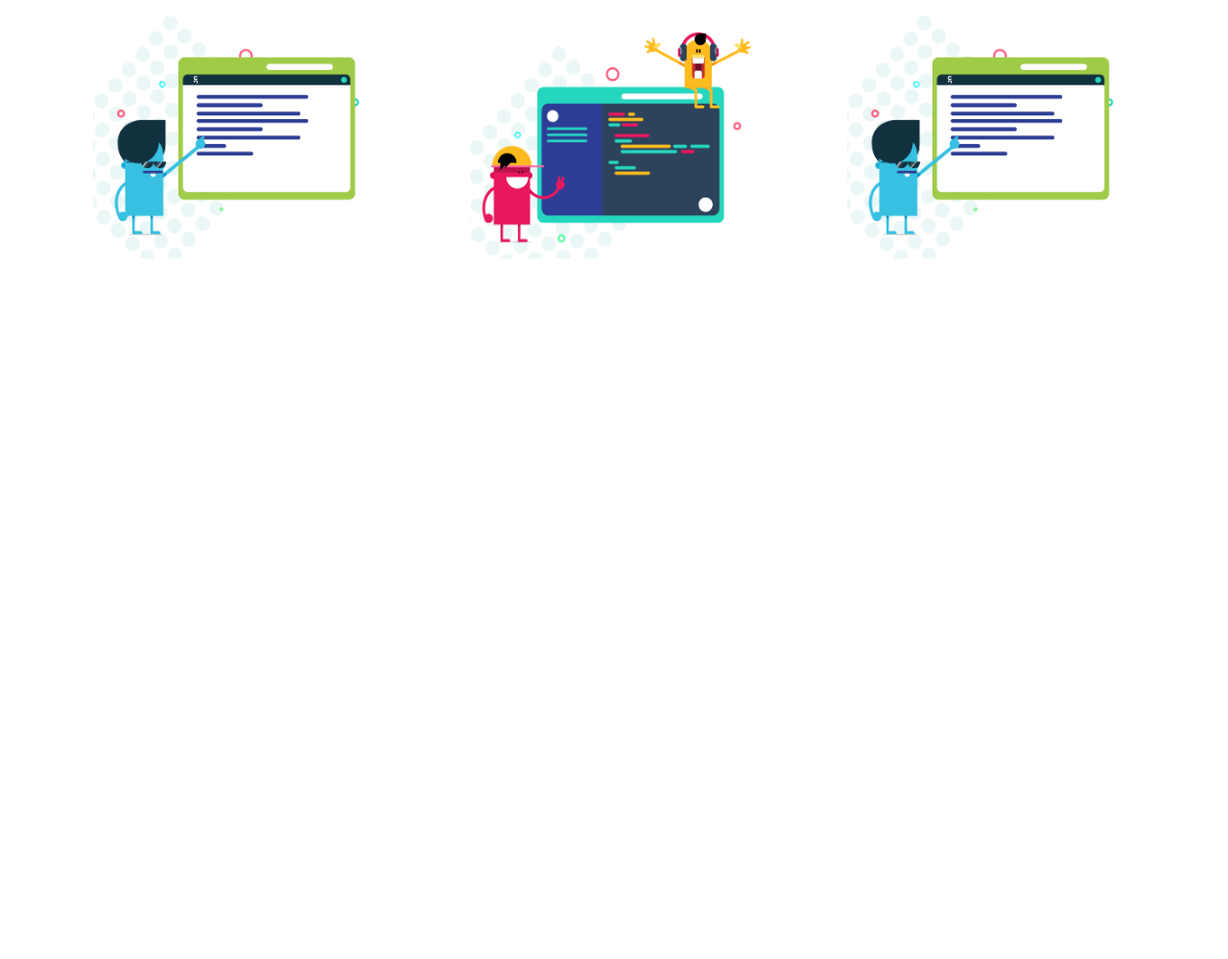
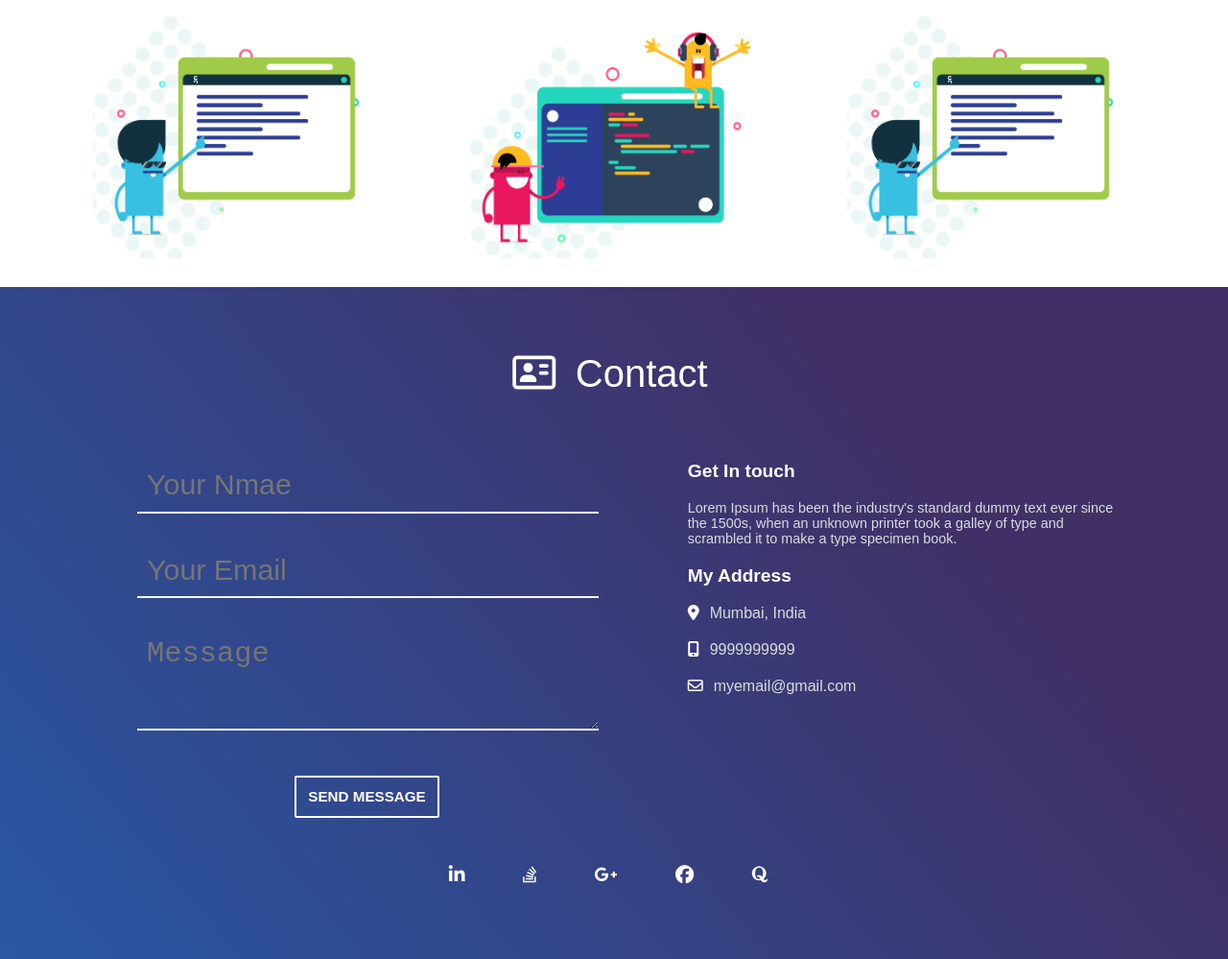
Before and after one commit to A-Dawda12/RESUME_PROJECT, a plain HTML site: page index.html in a window 1280 px wide. Shown: the part 1705-2704 px from the top of the page at 96% size. Before the commit the page ends 2004 px from the top, so only its background shows below. Drawn offline with Linux system fonts and the light colour scheme.

Commit message:
added contact session

```diff
--- a/index.html
+++ b/index.html
@@ -220,7 +220,77 @@
         </section>
 
         <section id="contact">
+            <h1 class="section-heading mb50px">
+                <span>
+                    <i class="far fa-address-card"></i>
+                </span>
+                <span> Contact </span>
+            </h1>
+            <div id="contact-container">
+                <div id="contact-form-container">
+                    <form id="contact-form">
+                        <input id="input-name" name="name" type="text" placeholder="Your Nmae">
+                        <input id="input-email" name="input-email" type="text" placeholder="Your Email">
+                        <textarea id="input-message" name="input-message" rows="2" cols=40 placeholder="Message"></textarea>
+                        <button class="sub-btn" type="submit">SEND MESSAGE</button>
+                    </form>
+                </div>
+                <div id="my-details-container">
 
+                    <h3> Get In touch </h3>
+                    <p> Lorem Ipsum has been the industry's standard dummy text ever since the 1500s, when an unknown printer took a galley of type and scrambled it to make a type specimen book. </p>
+
+                    <h3> My Address</h3>
+                    <div class="my-details-info-container">
+                        <i class="fas fa-map-marker-alt"></i>
+                        <span>Mumbai, India</span>
+                    </div>
+                    <div class="my-details-info-container">
+                        <i class="fas fa-mobile-alt"></i>
+                        <span>9999999999</span>
+                    </div>
+                    <div class="my-details-info-container">
+                        <i class="far fa-envelope"></i>
+                        <span>myemail@gmail.com</span>
+                    </div>
+                </div>
+            </div>
+
+            <div class="text-center social-icons">
+
+                <ul class="horizontal-list">
+                    <li>
+                        <a href="">
+                            <i class="fab fa-linkedin-in"></i>
+                        </a>
+                    </li>
+
+                    <li>
+                        <a href="">
+                            <i class="fab fa-stack-overflow"></i>
+                        </a>
+                    </li>
+
+                    <li>
+                        <a href="">
+                            <i class="fab fa-google-plus-g"></i>
+                        </a>
+                    </li>
+
+                    <li>
+                        <a href="">
+                            <i class="fab fa-facebook"></i>
+                        </a>
+                    </li>
+
+                    <li>
+                        <a href="">
+                            <i class="fab fa-quora"></i>
+                        </a>
+                    </li>
+                </ul>
+
+            </div>
         </section>
 
     </main>
--- a/style.css
+++ b/style.css
@@ -232,6 +232,108 @@ section:nth-child(2n + 1) {
     color: white;
 }
 
+/* Contact */
+
+#contact {
+    background-color: #0abcf9;
+    background-image: linear-gradient(50deg, #2857a4, #403066 74%);
+    color: white;
+    padding-bottom: 40px;
+}
+
+#contact h1,
+#contact h1 span {
+    color: white;
+}
+
+#contact-form {
+    margin-left: 20%;
+}
+
+#contact-container {
+    display: flex;
+}
+
+#contact-form-container {
+    width: 50%;
+}
+
+#my-details-container {
+    width: 35%;
+    margin-left: 6%;
+}
+
+#my-details-container h3 {
+    color: white;
+    font-weight: 550;
+    font-size: 1.2rem;
+}
+
+#my-details-container p {
+    color: #d9dcdd;
+    font-size: 0.9rem;
+}
+
+.my-details-info-container {
+    margin-bottom: 20px;
+    color: #d9dcdd;
+    font-size: 1rem;
+}
+
+.my-details-info-container span {
+    margin-left: 0.4rem;
+}
+
+.my-details-info-container i {
+    color: white;
+}
+
+#contact-form input, textarea {
+    max-width: 90%;
+    margin: 15px;
+    padding: 4px 10px;
+    border: 0px solid transparent;
+    border-bottom: 2px solid white;
+    color: #d9dcdd;
+    background: transparent;
+    width: 90%;
+    line-height: 1.6;
+    font-size: 1.9rem;
+}
+
+#contact-form button[type="submit"] {
+    background: transparent;
+    font-size: 0.95rem;
+    border: 2px solid white;
+    margin-top: 5%;
+    margin-left: 35%;
+    border-radius: 2px;
+    color: white;
+    font-family: sans-serif;
+    line-height: 1rem;
+    padding: 0.8em 0.8em 0.78em;
+    text-transform: uppercase;
+    font-weight: 700;
+}
+
+#contact-form button:hover {
+    background: white;
+    color: #13386fe0;
+}
+
+#contact .social-icons li a i {
+    font-size: 1.2rem;
+    margin: 40px 10px 10px;
+    padding: 10px 14px 20px 10px;
+
+}
+
+input:focus,
+select:focus,
+textarea:focus,
+button:focus {
+    outline: none;
+}
 
 
 /* Common Margin Classes */
```
